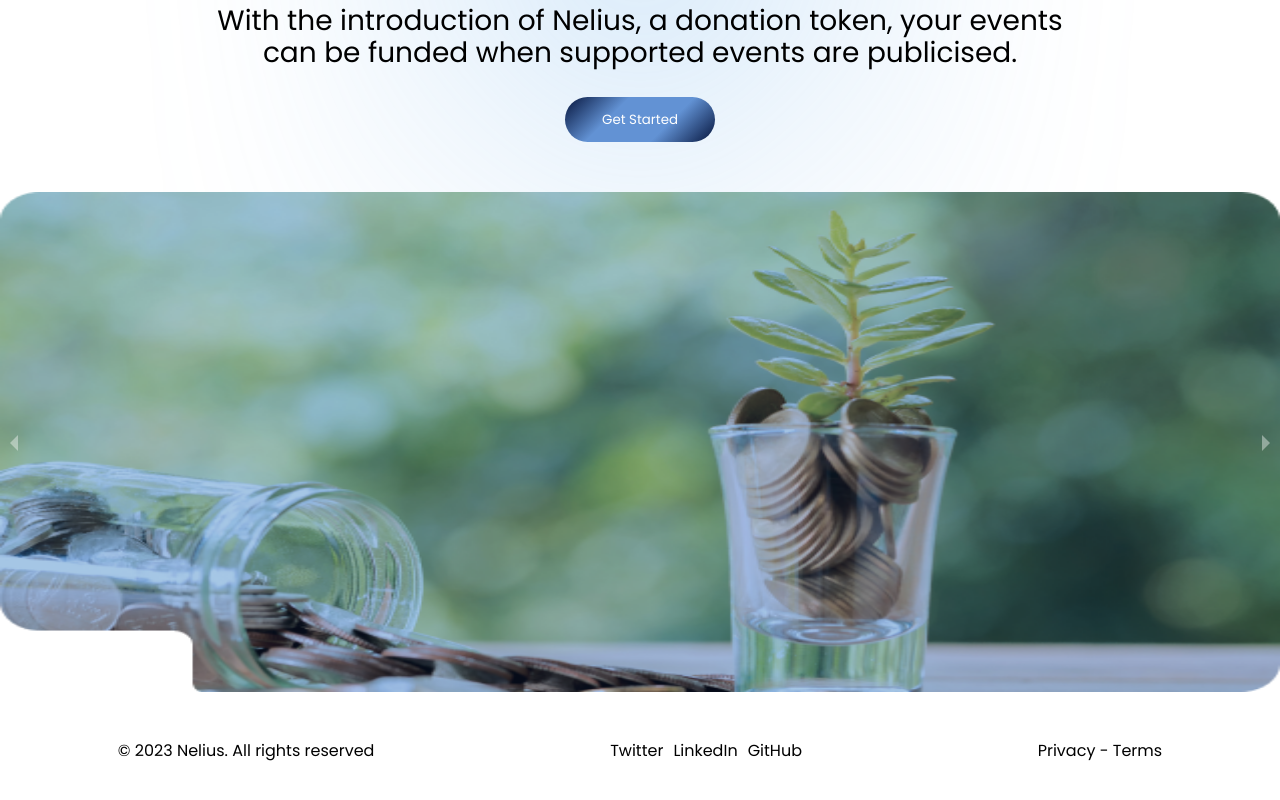
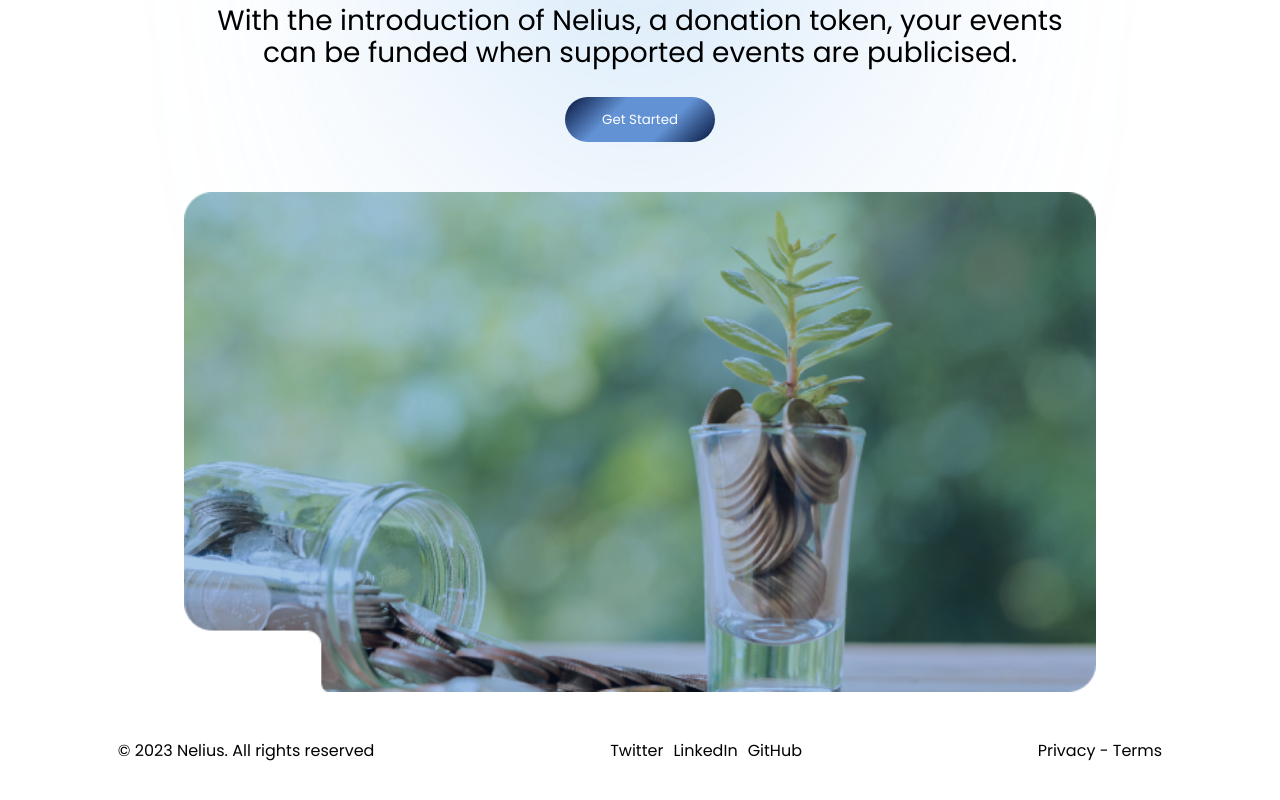
Before and after one commit to Temi-Michael/Nelius, a React (Create React App) app: page / in a window 1280 px wide. Shown: the part 328-1128 px from the top of the page. Built offline with nearby package versions, Linux system fonts and the light colour scheme.

Commit message:
Carousel Component added for Large screens

```diff
--- a/src/App.css
+++ b/src/App.css
@@ -4,10 +4,10 @@
   list-style-type: none;
   font-family: "Poppins", sans-serif;
 }
-
+/*
 body{
   width: 100%;
-}
+} */
 
 .buttonComponent {
   width: 150px;
@@ -232,7 +232,7 @@ nav {
 .carousel .slide img {
   width: 100%;
   height: 500px;
-  object-fit: fill; /* Ensures the image covers the entire height and width without distortion */
+  object-fit: contain; /* Ensures the image covers the entire height and width without distortion */
 }
 
 .carousel .thumbs-wrapper {
```
